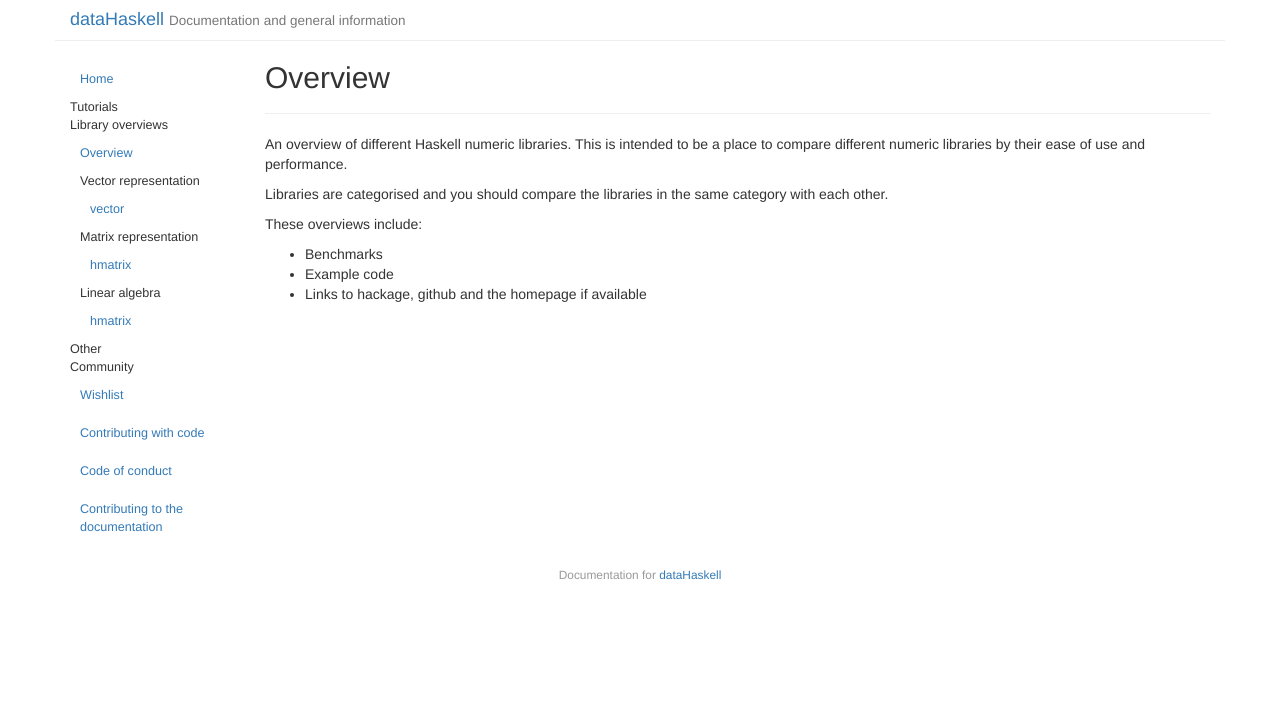
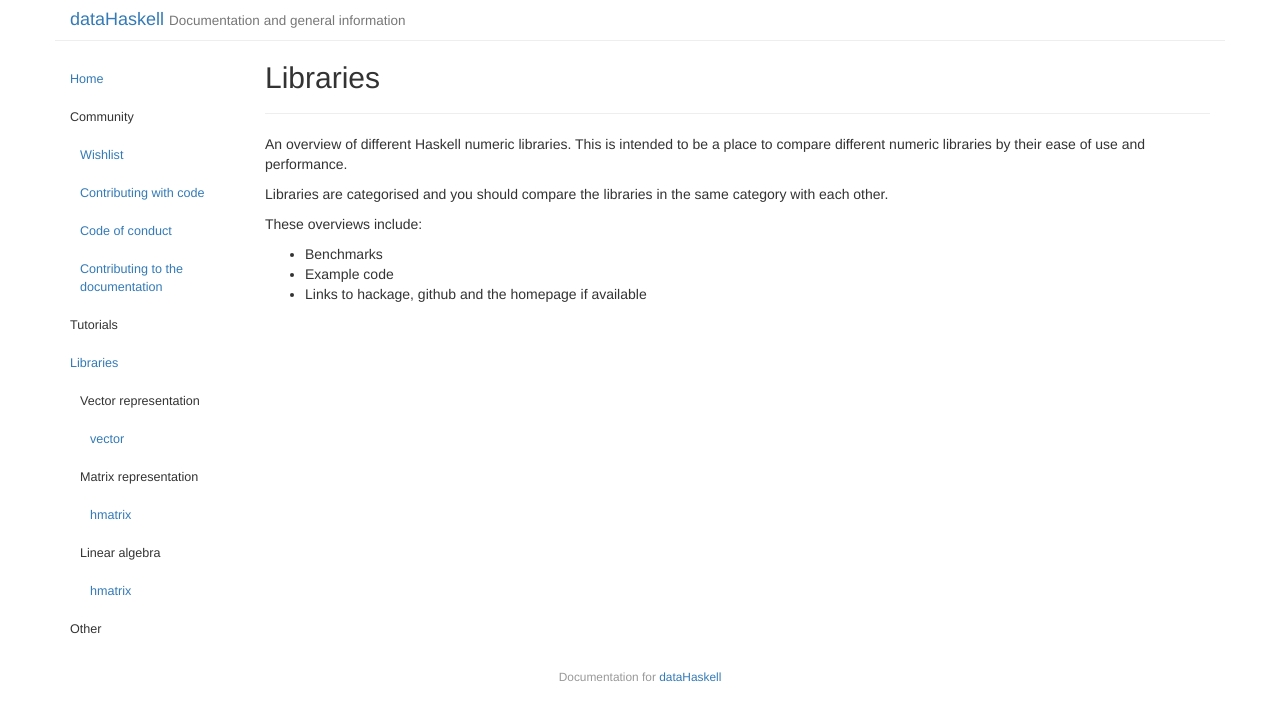
Before and after one commit to DataHaskell/docs, a Jekyll site: the page built from _posts/2016-10-20-library.md, in a window 1280 px wide. Shown: the top 721 px of the page. Built offline with Jekyll 4.4.1, drawn with Linux system fonts in a browser that asks for light colours.

Commit message:
feat(navigation): make categories clickable if a file with their hyphened name is available

```diff
--- a/_config.yml
+++ b/_config.yml
@@ -21,7 +21,7 @@ codeurl: 'https://github.com/datahaskell/docs'
 sections: [
     ['community', 'Community'],
     ['tutorial', 'Tutorials'],
-    ['library', 'Library overviews'],
+    ['library', 'Libraries'],
     ['library/vector', 'Vector representation'],
     ['library/matrix', 'Matrix representation'],
     ['library/linear-algebra', 'Linear algebra'],
--- a/_includes/navigation.html
+++ b/_includes/navigation.html
@@ -1,17 +1,4 @@
 <ul class="nav nav-list">
-    <li><a href="{{ site.baseurl }}/">Home</a></li>
+    <li class='nav-header'><a href="{{ site.baseurl }}/">Home</a></li>
     {% nav %}
-    <!--{% for section in site.sections %}
-        {% assign attr = section[0] %}
-        {% assign label = section[1] %}
-
-        {% for page in site.categories[attr] %}
-            {% if forloop.first %}
-                <li class="nav-header">{{ label }}</li>
-            {% endif %}
-            <li data-order="{{ page.order }}"><a href="{{ site.baseurl }}{{ page.url }}">{{ page.title }}</a></li>
-        {% endfor %}
-        {% endfor %}-->
-<!-- List additional links. It is recommended to add a divider
-    e.g. <li class="divider"></li> first to break up the content. -->
 </ul>
--- a/_plugins/subcategory.rb
+++ b/_plugins/navigation.rb
@@ -29,12 +29,22 @@ module Jekyll
         else
           p = ""
         end
+        k = key.gsub('/', '-')
+        cat_link = false
+        arr = categories[key].map.with_index do |page, i|
+          if i == 0 && page.data['title'] == name
+            cat_link = true
+            "<li class='nav-header'><a href='#{site.baseurl}/#{key}/#{k}'>#{name}</a></li>"
+          else
+            "<li data-order='#{page.data['order']}'><a href='#{site.baseurl}#{page.url}'>#{page.data['title']}</a></li>"
+          end
+        end
 
-        p += "<li class='nav-header'>#{name}</li>"
-        arr = categories[key].map do |page|
-          "<li data-order='#{page.data['order']}'><a href='#{site.baseurl}#{page.url}'>#{page.data['title']}</a></li>"
+        if !cat_link
+          p += "<li class='nav-header'><a>#{name}</a></li>" + arr.join('')
+        else
+          p += arr.join('')
         end
-        p += arr.join('')
 
         rs = subs.select do |item,name|
           item.include? key
--- a/_posts/2016-10-20-overview.md
+++ b/_posts/2016-10-20-library.md
@@ -1,6 +1,6 @@
 ---
 layout: page
-title: "Overview"
+title: "Libraries"
 category: library
 date: 2016-10-20 03:29:47
 ---
--- a/css/main.css
+++ b/css/main.css
@@ -52,7 +52,7 @@ code {
 }
 
 #navigation .nav-depth {
-  padding-left: 10px;
+    padding-left: 10px;
 }
 
 #navigation li a {
@@ -61,8 +61,20 @@ code {
 }
 
 #navigation .nav-header {
-    padding-left: 0;
-    padding-right: 0;
+    margin-left: -10px;
+}
+
+#navigation .nav-header a {
+    padding-left: 10px;
+    padding-right: 10px;
+}
+
+#navigation .nav-header a:not(:link) {
+    color: inherit;
+}
+
+#navigation .nav-header a:not(:link):hover {
+    background: inherit;
 }
 
 body.rtl {
```
